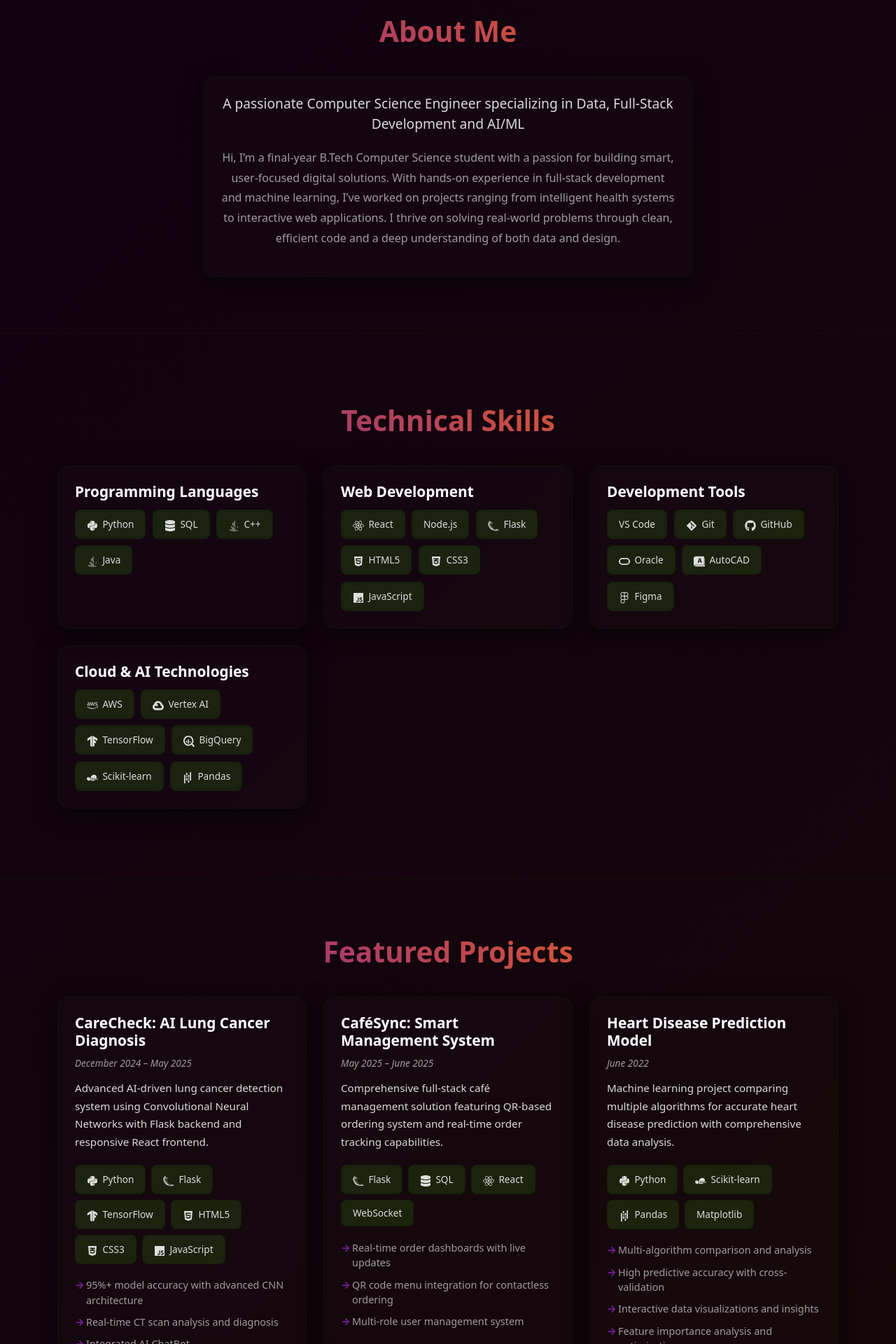
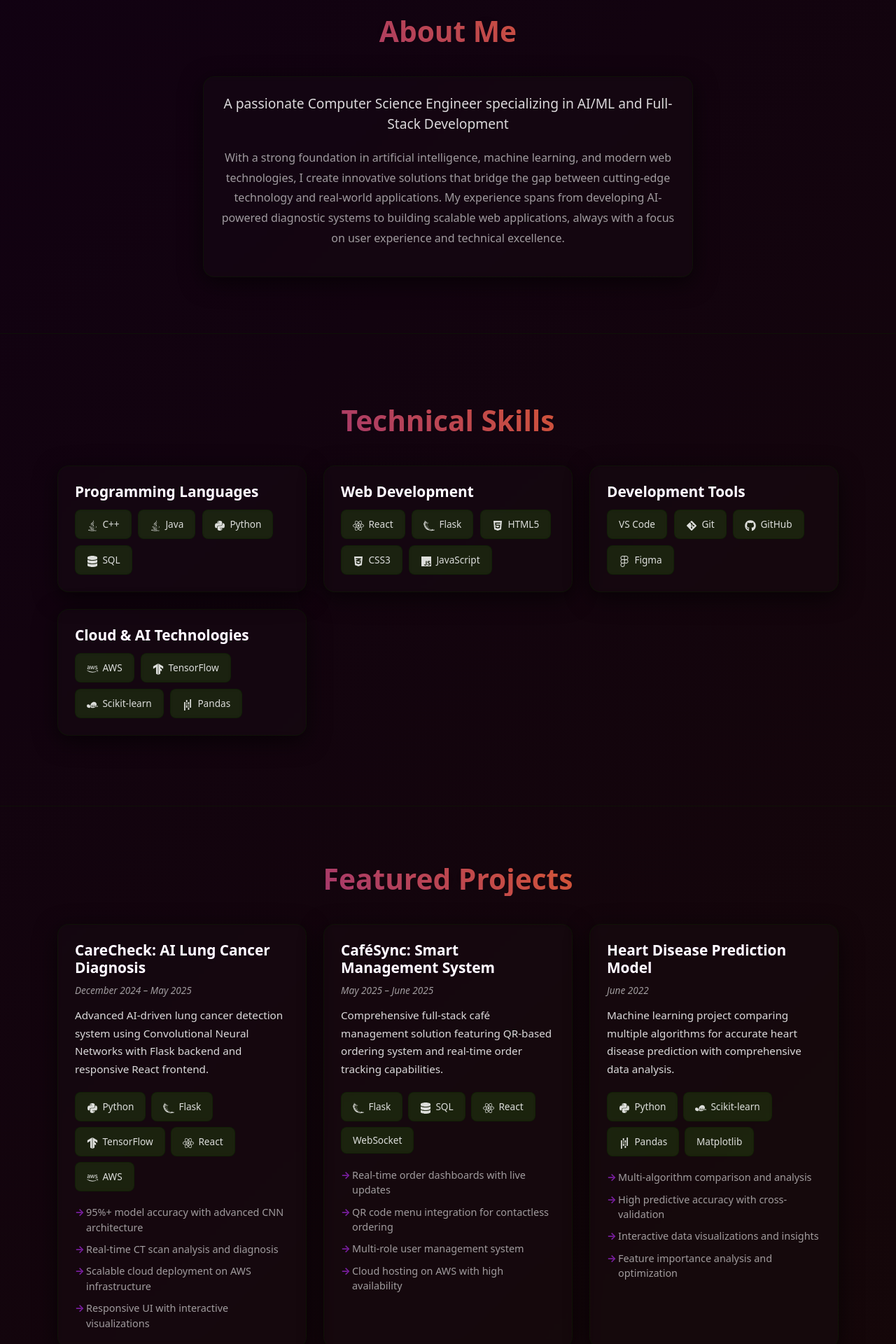
Before and after one commit to Priyanshu261202/my-portfolio, a React (Create React App) app: page / in a window 1280 px wide. Shown: the part 880-2800 px from the top of the page at 70% size. Built offline with nearby package versions, Linux system fonts and the light colour scheme; the HTML template or start-up script is replaced by a standard one.

Commit message:
Update App.js

```diff
--- a/src/App.js
+++ b/src/App.js
@@ -6,14 +6,14 @@ import Lottie from 'react-lottie';
 import { motion } from 'framer-motion';
 import { TypeAnimation } from 'react-type-animation';
 import { FaLinkedin, FaGithub, FaPython, FaReact, FaJava, FaAws, FaHtml5, FaCss3Alt, FaJs, FaGitAlt, FaFigma, FaDatabase, FaEnvelope, FaPhone, FaMapMarkerAlt, FaExternalLinkAlt } from 'react-icons/fa';
-import { SiTensorflow, SiFlask, SiScikitlearn, SiPandas, SiGooglecloud, SiGooglebigquery, SiOracle, SiAutocad } from 'react-icons/si';
+import { SiTensorflow, SiFlask, SiScikitlearn, SiPandas } from 'react-icons/si';
 import coderAnimation from './assets/coder.json';
 
 const App = () => {
   useEffect(() => {
     let retries = 0;
     const maxRetries = 3;
-    const retryDelay = 1000;
+    const retryDelay = 1000; // 1 second
 
     const initParticles = () => {
       if (window.particlesJS) {
@@ -24,21 +24,21 @@ const App = () => {
               value: 90,
               density: {
                 enable: true,
-                value_area: 900
+                value_area: 800
               }
             },
             color: {
-              value: "#4fff00"
+              value: "#1d1d1f"
             },
             shape: {
               type: "circle",
               stroke: {
                 width: 0,
-                color: "#000000"
+                color: "#1d1d1f"
               }
             },
             opacity: {
-              value: 0.7,
+              value: 1,
               random: false,
               anim: {
                 enable: false,
@@ -60,13 +60,13 @@ const App = () => {
             line_linked: {
               enable: true,
               distance: 150,
-              color: "#4fff00",
-              opacity: 0.4,
+              color: "#B6F500",
+              opacity: 0.7,
               width: 1
             },
             move: {
               enable: true,
-              speed: 2,
+              speed: 6,
               direction: "none",
               random: false,
               straight: false,
@@ -156,24 +156,6 @@ const App = () => {
       document.body.appendChild(script);
     }
 
-    // Intersection Observer for scroll animations
-const observerOptions = {
-  threshold: 0.1,
-  rootMargin: '0px 0px -50px 0px'
-};
-
-const observer = new IntersectionObserver((entries) => {
-  entries.forEach(entry => {
-    if (entry.isIntersecting) {
-      entry.target.classList.add('animate');
-    }
-  });
-}, observerOptions);
-
-// Observe all animation elements
-document.querySelectorAll('.scroll-animation, .scroll-animation-left, .scroll-animation-right, .scroll-animation-scale, .scroll-animation-fade, .scroll-animation-stagger').forEach(el => {
-  observer.observe(el);
-});
     // Cleanup on unmount
     return () => {
       if (window.pJSDom && window.pJSDom[0]) {
@@ -188,17 +170,16 @@ document.querySelectorAll('.scroll-animation, .scroll-animation-left, .scroll-an
     {
       category: 'Programming Languages',
       items: [
+        { name: 'C++', icon: <FaJava /> },
+        { name: 'Java', icon: <FaJava /> },
         { name: 'Python', icon: <FaPython /> },
-        { name: 'SQL', icon: <FaDatabase /> },
-        { name: 'C++', icon: <FaJava /> },
-        { name: 'Java', icon: <FaJava /> }
+        { name: 'SQL', icon: <FaDatabase /> }
       ]
     },
     {
       category: 'Web Development',
       items: [
         { name: 'React', icon: <FaReact /> },
-        { name: 'Node.js', icon: null },
         { name: 'Flask', icon: <SiFlask /> },
         { name: 'HTML5', icon: <FaHtml5 /> },
         { name: 'CSS3', icon: <FaCss3Alt /> },
@@ -211,8 +192,6 @@ document.querySelectorAll('.scroll-animation, .scroll-animation-left, .scroll-an
         { name: 'VS Code', icon: null },
         { name: 'Git', icon: <FaGitAlt /> },
         { name: 'GitHub', icon: <FaGithub /> },
-        { name: 'Oracle', icon: <SiOracle /> },
-        { name: 'AutoCAD', icon: <SiAutocad /> },
         { name: 'Figma', icon: <FaFigma /> }
       ]
     },
@@ -220,9 +199,7 @@ document.querySelectorAll('.scroll-animation, .scroll-animation-left, .scroll-an
       category: 'Cloud & AI Technologies',
       items: [
         { name: 'AWS', icon: <FaAws /> },
-        { name: 'Vertex AI', icon: <SiGooglecloud /> },
         { name: 'TensorFlow', icon: <SiTensorflow /> },
-        { name: 'BigQuery', icon: <SiGooglebigquery /> },
         { name: 'Scikit-learn', icon: <SiScikitlearn /> },
         { name: 'Pandas', icon: <SiPandas /> }
       ]
@@ -238,15 +215,13 @@ document.querySelectorAll('.scroll-animation, .scroll-animation-left, .scroll-an
         { name: 'Python', icon: <FaPython /> },
         { name: 'Flask', icon: <SiFlask /> },
         { name: 'TensorFlow', icon: <SiTensorflow /> },
-        { name: 'HTML5', icon: <FaHtml5 /> },
-        { name: 'CSS3', icon: <FaCss3Alt /> },
-        { name: 'JavaScript', icon: <FaJs /> }
-
+        { name: 'React', icon: <FaReact /> },
+        { name: 'AWS', icon: <FaAws /> }
       ],
       highlights: [
         '95%+ model accuracy with advanced CNN architecture',
         'Real-time CT scan analysis and diagnosis',
-        'Integrated AI ChatBot',
+        'Scalable cloud deployment on AWS infrastructure',
         'Responsive UI with interactive visualizations'
       ]
     },
@@ -264,7 +239,7 @@ document.querySelectorAll('.scroll-animation, .scroll-animation-left, .scroll-an
         'Real-time order dashboards with live updates',
         'QR code menu integration for contactless ordering',
         'Multi-role user management system',
-
+        'Cloud hosting on AWS with high availability'
       ]
     },
     {
@@ -333,7 +308,7 @@ document.querySelectorAll('.scroll-animation, .scroll-animation-left, .scroll-an
       details: 'Science Stream with Mathematics and Computer Science'
     },
     {
-      institution: 'Vishwa Bharati Public School',
+      institution: 'Vishwa Bharati School',
       degree: 'Class X (CBSE Board)',
       period: '2018 – 2019',
       details: 'All India Secondary School Examination'
@@ -350,11 +325,10 @@ document.querySelectorAll('.scroll-animation, .scroll-animation-left, .scroll-an
   ], []);
 
   const certificates = useMemo(() => [
-    { title: 'IIT Madras: Python for Data Science' },
+    { title: 'NPTEL Certification: Python for Data Science' },
     { title: 'AWS Certified Cloud Practitioner' },
-    { title: 'IBM Data Fundamentals Certification' },
+    { title: 'IBM AI Fundamentals Certification' },
     { title: 'Google Cloud: Vertex AI Specialization' },
-    { title: 'IIT Madras: Economics Of Innovation' },
   ], []);
 
   const lottieOptions = useMemo(() => ({
@@ -397,7 +371,8 @@ document.querySelectorAll('.scroll-animation, .scroll-animation-left, .scroll-an
                   animate={{ opacity: 1, x: 0 }}
                   transition={{ duration: 0.8, ease: 'easeOut' }}
                 >
-                  <h1 className="hero-title">Priyanshu Shakya</h1>
+                  <h1 className="hero-title">Priyanshu
+                               Shakya</h1>
                   <TypeAnimation
                     sequence={[
                       'Computer Science Engineer', 2000,
@@ -445,10 +420,13 @@ document.querySelectorAll('.scroll-animation, .scroll-animation-left, .scroll-an
               <h2 className="section-title">About Me</h2>
               <div className="glass-card about-card">
                 <p className="about-lead">
-                  A passionate Computer Science Engineer specializing in Data, Full-Stack Development and AI/ML
+                  A passionate Computer Science Engineer specializing in AI/ML and Full-Stack Development
                 </p>
                 <p className="about-text">
-                Hi, I’m a final-year B.Tech Computer Science student with a passion for building smart, user-focused digital solutions. With hands-on experience in full-stack development and machine learning, I’ve worked on projects ranging from intelligent health systems to interactive web applications. I thrive on solving real-world problems through clean, efficient code and a deep understanding of both data and design.
+                  With a strong foundation in artificial intelligence, machine learning, and modern web technologies,
+                  I create innovative solutions that bridge the gap between cutting-edge technology and real-world applications.
+                  My experience spans from developing AI-powered diagnostic systems to building scalable web applications,
+                  always with a focus on user experience and technical excellence.
                 </p>
               </div>
             </motion.div>
@@ -597,11 +575,11 @@ document.querySelectorAll('.scroll-animation, .scroll-animation-left, .scroll-an
               <motion.div className="contact-grid" {...staggerContainer}>
                 <motion.div className="glass-card contact-info" {...fadeInUp}>
                   <h5><FaEnvelope className="me-2" />Email</h5>
-                  <a href="mailto:priyanshushakya.work@gmail.com">priyanshushakya.work@gmail.com</a>
+                  <a href="mailto:priyanshu.shakya@example.com">priyanshu.shakya@example.com</a>
                 </motion.div>
                 <motion.div className="glass-card contact-info" {...fadeInUp}>
                   <h5><FaPhone className="me-2" />Phone</h5>
-                  <span>+91 9821567780</span>
+                  <span>+91 12345 67890</span>
                 </motion.div>
                 <motion.div className="glass-card contact-info" {...fadeInUp}>
                   <h5><FaMapMarkerAlt className="me-2" />Location</h5>
@@ -612,11 +590,11 @@ document.querySelectorAll('.scroll-animation, .scroll-animation-left, .scroll-an
               <div className="social-section">
                 <h4>Connect With Me</h4>
                 <div className="social-links">
-                  <a href="https://www.linkedin.com/in/priyanshu-shakya-129455246/" className="social-link glass-card">
+                  <a href="https://linkedin.com/in/priyanshu-shakya" className="social-link glass-card">
                     <FaLinkedin className="social-icon" />
                     LinkedIn
                   </a>
-                  <a href="https://github.com/Priyanshu261202" className="social-link glass-card">
+                  <a href="https://github.com/priyanshu-shakya" className="social-link glass-card">
                     <FaGithub className="social-icon" />
                     GitHub
                   </a>
@@ -628,7 +606,7 @@ document.querySelectorAll('.scroll-animation, .scroll-animation-left, .scroll-an
 
         <footer className="footer">
           <div className="container">
-            <p> Thank you for stopping by — feel free to connect! </p>
+            <p> </p>
           </div>
         </footer>
       </div>
```
